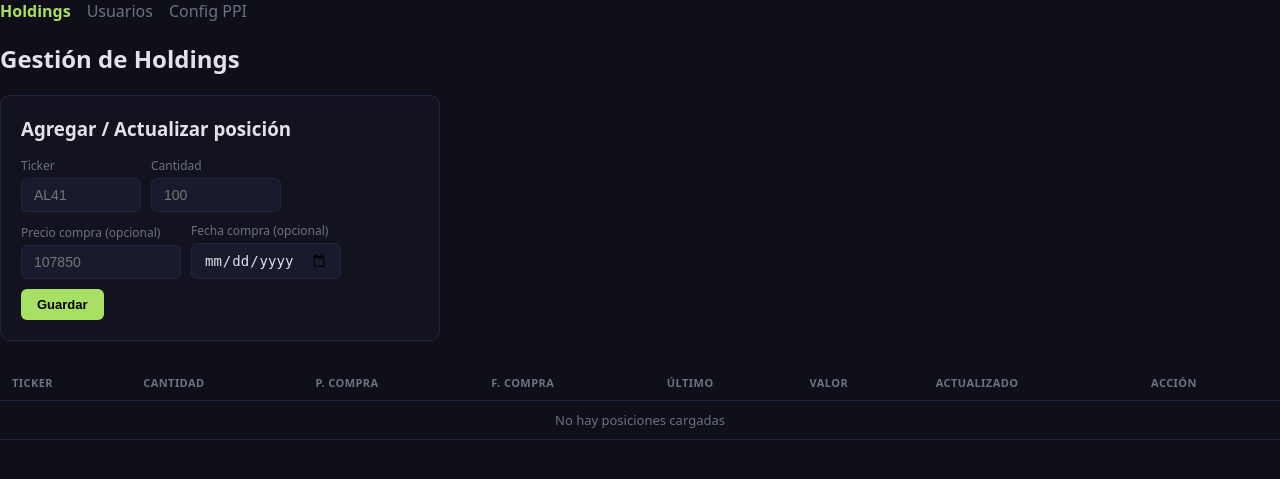
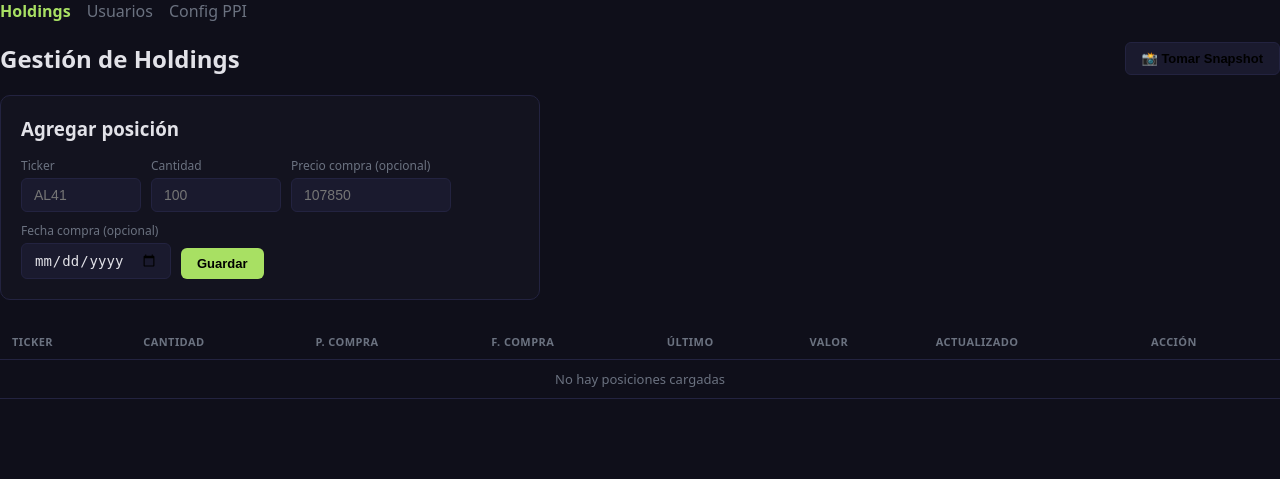
Before and after one commit to fokragly/BonoApp, a FastAPI app: template app/templates/admin_holdings.html in a window 1280 px wide. Shown: the top 479 px of the page. Run offline with FastAPI, Linux system fonts and the light colour scheme; the template is opened without the code that fills it, so the values that code supplies are empty; some libraries are stand-ins or nearby versions.

Commit message:
feat: edit button for holdings, manual snapshot button in admin

```diff
--- a/app/templates/admin_holdings.html
+++ b/app/templates/admin_holdings.html
@@ -6,36 +6,71 @@
   <a href="/admin/config" style="color:var(--text-muted);text-decoration:none">Config PPI</a>
 </div>
 
-<h2 style="margin-bottom:20px">Gestión de Holdings</h2>
+<div style="display:flex;justify-content:space-between;align-items:center;margin-bottom:20px">
+  <h2>Gestión de Holdings</h2>
+  <form method="post" action="/admin/snapshot">
+    <button type="submit" class="btn btn-primary" style="background:var(--surface2);border:1px solid var(--border)">
+      📸 Tomar Snapshot
+    </button>
+  </form>
+</div>
 
 {% if request.query_params.get('error') == 'negative-qty' %}
 <div class="card" style="color:var(--negative);margin-bottom:16px">⚠️ La cantidad no puede ser negativa.</div>
 {% endif %}
+{% if request.query_params.get('snapshot') == 'ok' %}
+<div class="card" style="color:var(--positive);margin-bottom:16px">✓ Snapshot tomado correctamente.</div>
+{% elif request.query_params.get('snapshot') == 'error' %}
+<div class="card" style="color:var(--negative);margin-bottom:16px">⚠️ Error al tomar snapshot (¿PPI configurado?).</div>
+{% endif %}
 
-<div class="card" style="margin-bottom:24px;max-width:440px">
-  <h3 style="margin-bottom:16px">Agregar / Actualizar posición</h3>
-  <form method="post" action="/admin/holdings/upsert">
+<div class="card" style="margin-bottom:24px;max-width:540px" id="holding-form-card">
+  <h3 style="margin-bottom:16px" id="form-title">Agregar posición</h3>
+  <form method="post" action="/admin/holdings/upsert" id="holding-form">
     <div style="display:flex;gap:10px;align-items:flex-end;flex-wrap:wrap">
       <div>
         <label style="font-size:12px;color:var(--text-muted);display:block;margin-bottom:4px">Ticker</label>
-        <input type="text" name="ticker" placeholder="AL41" required style="width:120px;text-transform:uppercase">
+        <input type="text" name="ticker" id="f-ticker" placeholder="AL41" required style="width:120px;text-transform:uppercase">
       </div>
       <div>
         <label style="font-size:12px;color:var(--text-muted);display:block;margin-bottom:4px">Cantidad</label>
-        <input type="number" name="quantity" placeholder="100" step="0.01" min="0" required style="width:130px">
+        <input type="number" name="quantity" id="f-quantity" placeholder="100" step="0.01" min="0" required style="width:130px">
       </div>
       <div>
         <label style="font-size:12px;color:var(--text-muted);display:block;margin-bottom:4px">Precio compra (opcional)</label>
-        <input type="number" name="buy_price" placeholder="107850" step="0.01" min="0" style="width:160px">
+        <input type="number" name="buy_price" id="f-buy_price" placeholder="107850" step="0.01" min="0" style="width:160px">
       </div>
       <div>
         <label style="font-size:12px;color:var(--text-muted);display:block;margin-bottom:4px">Fecha compra (opcional)</label>
-        <input type="date" name="buy_date" style="width:150px">
+        <input type="date" name="buy_date" id="f-buy_date" style="width:150px">
       </div>
       <button type="submit" class="btn btn-primary">Guardar</button>
+      <button type="button" class="btn" id="form-cancel" style="display:none;background:var(--surface2);border:1px solid var(--border)"
+              onclick="resetForm()">Cancelar</button>
     </div>
   </form>
 </div>
+
+<script>
+function editHolding(ticker, quantity, buyPrice, buyDate) {
+  document.getElementById('f-ticker').value = ticker;
+  document.getElementById('f-ticker').readOnly = true;
+  document.getElementById('f-ticker').style.opacity = '0.6';
+  document.getElementById('f-quantity').value = quantity;
+  document.getElementById('f-buy_price').value = buyPrice || '';
+  document.getElementById('f-buy_date').value = buyDate || '';
+  document.getElementById('form-title').textContent = 'Editando ' + ticker;
+  document.getElementById('form-cancel').style.display = 'inline-block';
+  document.getElementById('holding-form-card').scrollIntoView({behavior:'smooth'});
+}
+function resetForm() {
+  document.getElementById('holding-form').reset();
+  document.getElementById('f-ticker').readOnly = false;
+  document.getElementById('f-ticker').style.opacity = '';
+  document.getElementById('form-title').textContent = 'Agregar posición';
+  document.getElementById('form-cancel').style.display = 'none';
+}
+</script>
 
 <table>
   <thead>
@@ -62,7 +97,11 @@
         {{ h.value | arg_price(h.currency) }}
       </td>
       <td style="color:var(--text-muted);font-size:12px">{{ h.updated_at[:10] }}</td>
-      <td>
+      <td style="display:flex;gap:6px">
+        <button class="btn btn-primary" style="padding:4px 10px;font-size:12px"
+                onclick="editHolding({{ h.ticker|tojson }}, {{ h.quantity }}, {{ h.buy_price or 'null' }}, {{ h.buy_date|tojson if h.buy_date else 'null' }})">
+          Editar
+        </button>
         <form method="post" action="/admin/holdings/delete" style="display:inline"
               onsubmit="return confirm('¿Eliminar ' + {{ h.ticker | tojson }} + '?')">
           <input type="hidden" name="ticker" value="{{ h.ticker }}">
```
Also changed, not shown: app/routers/admin_router.py (+12 -0 lines).
